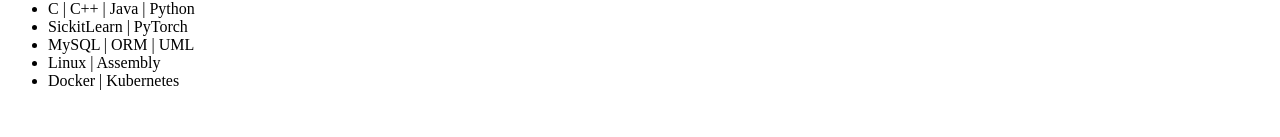
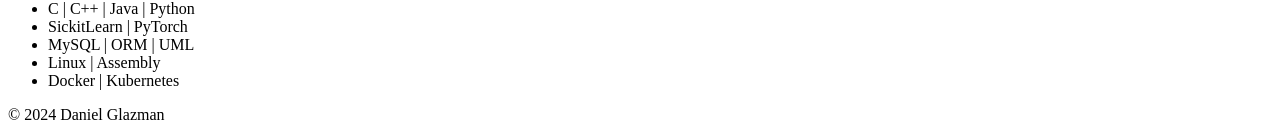
Before and after one commit to DanielGlazman/html-resume, a plain HTML site: page index.html in a window 1280 px wide. Shown: the part 981-1118 px from the top of the page. Before the commit the page ends 1087 px from the top, so only its background shows below. Drawn offline with Linux system fonts and the light colour scheme.

Commit message:
Update index.html

```diff
--- a/index.html
+++ b/index.html
@@ -52,6 +52,8 @@
         <li>Linux | Assembly </li>
         <li>Docker | Kubernetes </li>
     </ul>
-
+    <footer>
+        <p>© 2024 Daniel Glazman</p>
+    </footer>
 </body>
 </html>
```
